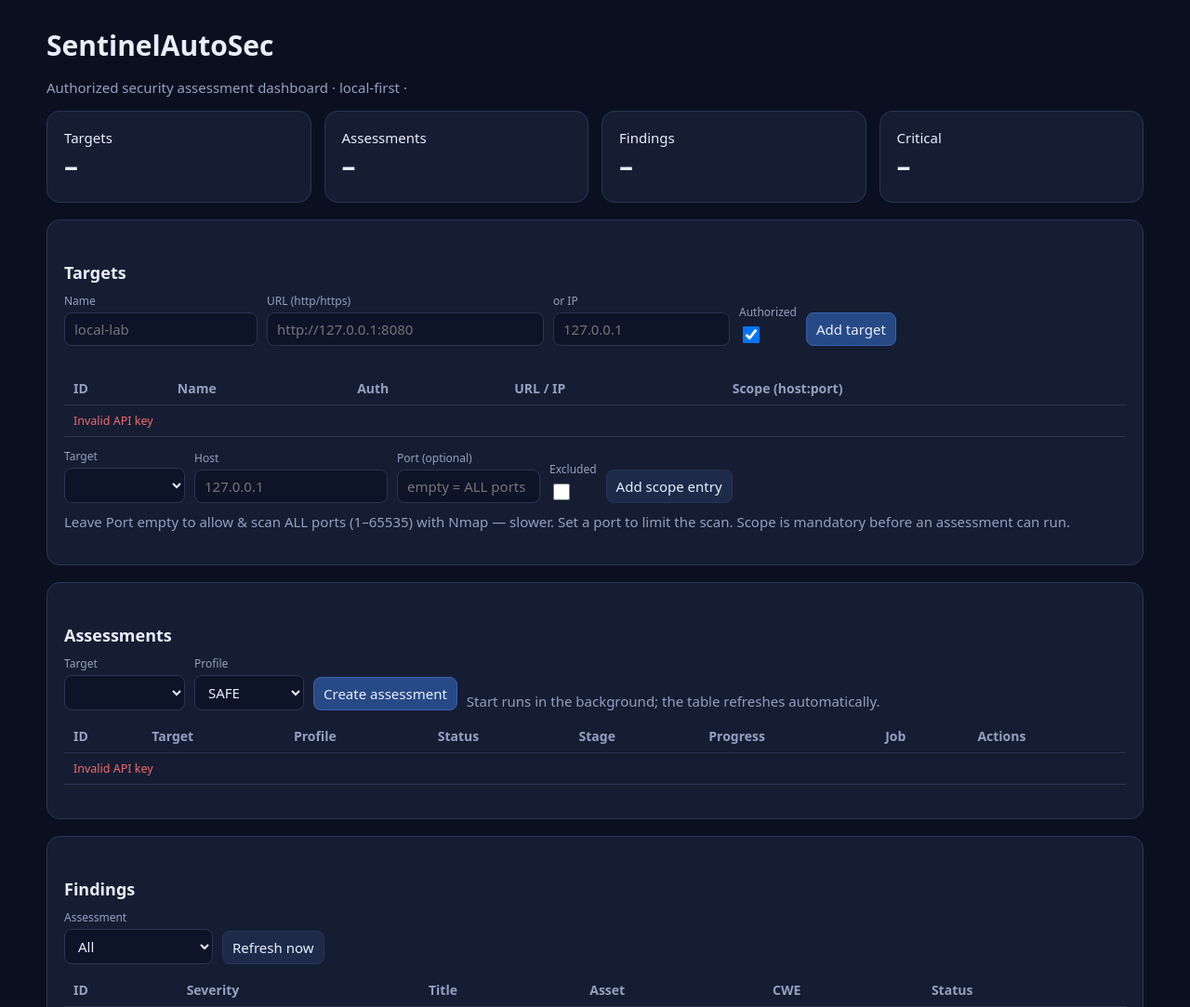
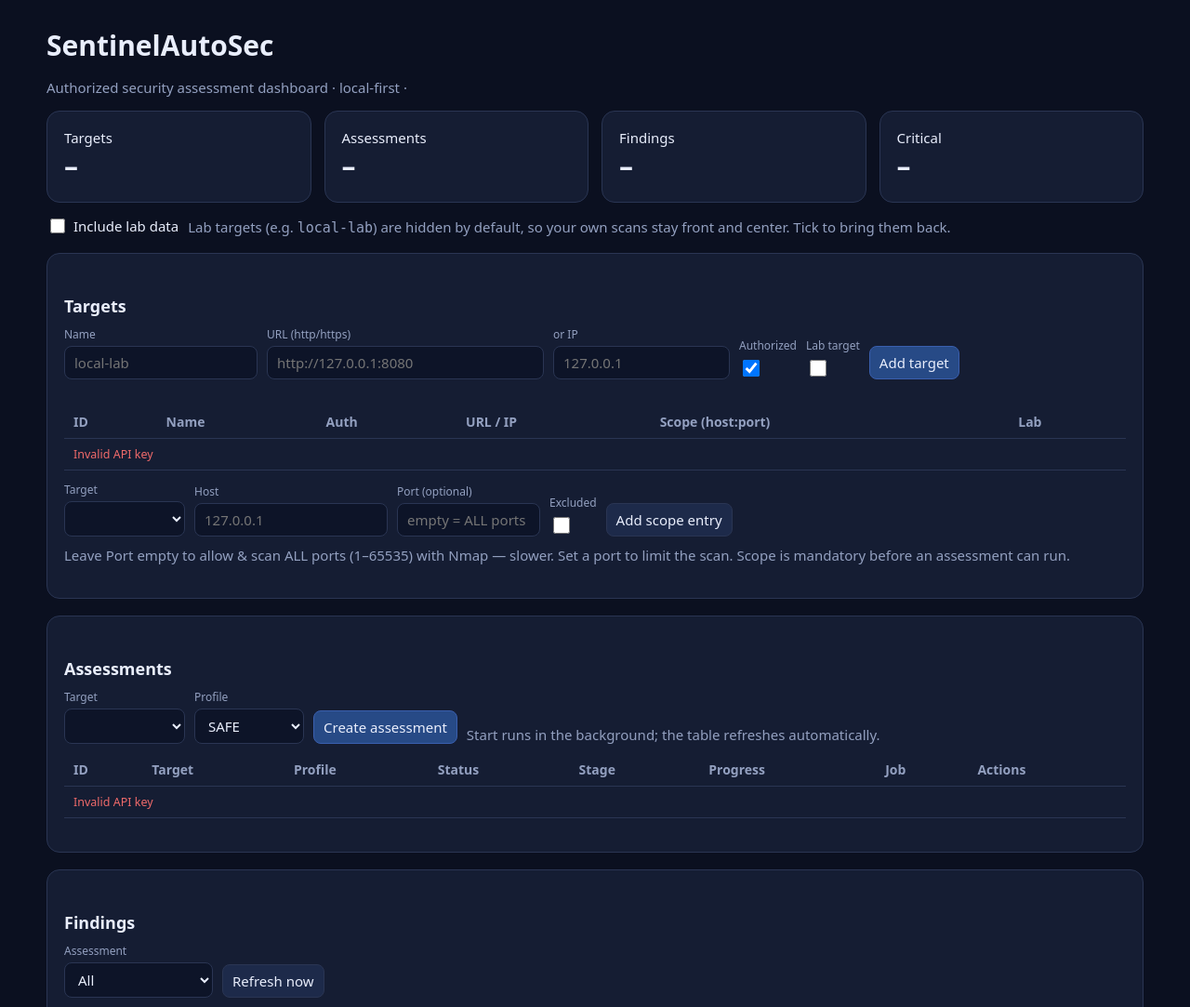
Before and after one commit to xorudra/SentinelAutoSec, a FastAPI app: page / in a window 1280 px wide. Shown: the top 1083 px of the page at 93% size. Run offline with FastAPI, Linux system fonts and the light colour scheme; lists and menus that the app fills with data are empty.

Commit message:
feat: hide lab targets by default so your own scans show first
- New is_lab flag on targets with a 'Lab target' checkbox at creation and a per-row Mark/Unmark lab action
- /targets, /assessments, /findings and /audit-logs accept include_lab=true; default responses exclude lab data
- Dashboard gains an 'Include lab data' switch (remembered per browser via localStorage), LAB badge and stat cards follow the same filter
- migrate_schema() adds the column to existing databases, auto-tags the bundled 'local-lab' target as lab, and now also runs on API startup
- POST /targets/{id}/lab endpoint + audit log entry on change; 4 new tests (66 total)

```diff
--- a/apps/api/main.py
+++ b/apps/api/main.py
@@ -8,7 +8,7 @@ from pydantic import BaseModel, Field, HttpUrl
 
 from core.checkpoints import checkpoint_state
 from core.config import settings
-from core.db import SessionLocal, init_db
+from core.db import SessionLocal, init_db, migrate_schema
 from core.jobs import job_status, submit_assessment
 from core.orchestrator import run_assessment
 from database.models import (
@@ -31,6 +31,8 @@ from reporting.generator import build_report
 @asynccontextmanager
 async def lifespan(_: FastAPI):
     init_db()
+    # Additive schema migrations for databases created by older versions.
+    migrate_schema()
 
     from core.jobs import recover_stale_jobs
 
@@ -61,6 +63,11 @@ class TargetCreate(BaseModel):
     url: HttpUrl | None = None
     ip: str | None = None
     authorized: bool = False
+    is_lab: bool = False
+
+
+class TargetLabUpdate(BaseModel):
+    is_lab: bool
 
 
 class ScopeCreate(BaseModel):
@@ -101,6 +108,7 @@ def create_target(data: TargetCreate):
             url=str(data.url) if data.url else None,
             ip=data.ip,
             authorization_status=data.authorized,
+            is_lab=data.is_lab,
         )
         db.add(t)
         db.commit()
@@ -111,21 +119,45 @@ def create_target(data: TargetCreate):
 
 
 @app.get("/targets", dependencies=[Depends(auth)])
-def list_targets():
+def list_targets(include_lab: bool = False):
     with SessionLocal() as db:
+        q = db.query(Target)
+        if not include_lab:
+            q = q.filter(Target.is_lab.is_(False))
         return [
             {
                 "id": t.id,
                 "name": t.name,
                 "authorized": t.authorization_status,
+                "is_lab": t.is_lab,
                 "url": t.url,
                 "ip": t.ip,
                 "scope": [
                     {"host": s.host, "port": s.port, "excluded": s.excluded} for s in t.scopes
                 ],
             }
-            for t in db.query(Target).all()
+            for t in q.all()
         ]
+
+
+@app.post("/targets/{target_id}/lab", dependencies=[Depends(auth)])
+def set_target_lab(target_id: int, data: TargetLabUpdate):
+    with SessionLocal() as db:
+        t = db.get(Target, target_id)
+        if not t:
+            raise HTTPException(404, "Target not found")
+        t.is_lab = data.is_lab
+        db.commit()
+        db.add(
+            AuditLog(
+                action="TARGET_LAB_UPDATE",
+                target=t.name,
+                result="SUCCESS",
+                details=f"is_lab={data.is_lab}",
+            )
+        )
+        db.commit()
+        return {"id": t.id, "name": t.name, "is_lab": t.is_lab}
 
 
 @app.post("/targets/{target_id}/scope", dependencies=[Depends(auth)])
@@ -193,8 +225,13 @@ def resume_assessment(assessment_id: int):
 
 
 @app.get("/assessments", dependencies=[Depends(auth)])
-def assessments():
+def assessments(include_lab: bool = False):
     with SessionLocal() as db:
+        q = db.query(Assessment)
+        if not include_lab:
+            q = q.join(Target, Assessment.target_id == Target.id).filter(
+                Target.is_lab.is_(False)
+            )
         return [
             {
                 "id": a.id,
@@ -206,7 +243,7 @@ def assessments():
                 "error": a.error,
                 "job": job_status(a.id),
             }
-            for a in db.query(Assessment).all()
+            for a in q.all()
         ]
 
 
@@ -219,11 +256,17 @@ def checkpoint(assessment_id: int):
 
 
 @app.get("/findings", dependencies=[Depends(auth)])
-def list_findings(assessment_id: int | None = None):
+def list_findings(assessment_id: int | None = None, include_lab: bool = False):
     with SessionLocal() as db:
         q = db.query(Finding)
         if assessment_id:
             q = q.filter_by(assessment_id=assessment_id)
+        if not include_lab:
+            q = (
+                q.join(Assessment, Finding.assessment_id == Assessment.id)
+                .join(Target, Assessment.target_id == Target.id)
+                .filter(Target.is_lab.is_(False))
+            )
         return [
             {
                 "id": f.id,
@@ -309,8 +352,15 @@ def assets(assessment_id: int | None = None):
 
 
 @app.get("/audit-logs", dependencies=[Depends(auth)])
-def audit_logs():
+def audit_logs(include_lab: bool = False):
     with SessionLocal() as db:
+        q = db.query(AuditLog).order_by(AuditLog.id.desc())
+        if not include_lab:
+            lab_names = [
+                row[0] for row in db.query(Target.name).filter(Target.is_lab.is_(True)).all()
+            ]
+            if lab_names:
+                q = q.filter(AuditLog.target.notin_(lab_names))
         return [
             {
                 "id": x.id,
@@ -321,7 +371,7 @@ def audit_logs():
                 "details": x.details,
                 "created_at": x.created_at.isoformat(),
             }
-            for x in db.query(AuditLog).order_by(AuditLog.id.desc()).limit(200)
+            for x in q.limit(200)
         ]
 
 
--- a/apps/api/templates/dashboard.html
+++ b/apps/api/templates/dashboard.html
@@ -40,6 +40,11 @@ a{color:var(--acc)}
 <div class="card"><div>Critical</div><div class="num" id="s-critical">–</div></div>
 </div>
 
+<div class="row" style="margin-top:14px">
+<label style="cursor:pointer;display:flex;gap:6px;align-items:center"><input type="checkbox" id="lab-toggle" onchange="onLabToggle()" style="width:16px;height:16px"> Include lab data</label>
+<span class="mut">Lab targets (e.g. <code>local-lab</code>) are hidden by default, so your own scans stay front and center. Tick to bring them back.</span>
+</div>
+
 <section>
 <h2>Targets</h2>
 <div class="row">
@@ -47,10 +52,11 @@ a{color:var(--acc)}
 <div class="field"><label>URL (http/https)</label><input id="t-url" size="26" placeholder="http://127.0.0.1:8080"></div>
 <div class="field"><label>or IP</label><input id="t-ip" size="14" placeholder="127.0.0.1"></div>
 <div class="field"><label>Authorized</label><input type="checkbox" id="t-auth" checked style="width:18px;height:18px"></div>
+<div class="field"><label>Lab target</label><input type="checkbox" id="t-lab" style="width:18px;height:18px" title="Lab targets are hidden by default"></div>
 <button class="btn primary" onclick="addTarget()">Add target</button>
 </div>
 <div class="ok-msg" id="t-msg"></div>
-<table><thead><tr><th>ID</th><th>Name</th><th>Auth</th><th>URL / IP</th><th>Scope (host:port)</th></tr></thead><tbody id="targets"></tbody></table>
+<table><thead><tr><th>ID</th><th>Name</th><th>Auth</th><th>URL / IP</th><th>Scope (host:port)</th><th>Lab</th></tr></thead><tbody id="targets"></tbody></table>
 <div class="row" style="margin-top:12px">
 <div class="field"><label>Target</label><select id="sc-target" style="min-width:130px"></select></div>
 <div class="field"><label>Host</label><input id="sc-host" size="16" placeholder="127.0.0.1"></div>
@@ -105,11 +111,32 @@ async function api(path, options) {
   return res.json();
 }
 
+// Lab data visibility: lab targets (e.g. local-lab) are hidden by default so
+// your own scans stay front and center; the choice is remembered per browser.
+function labOn() { return localStorage.getItem("sentinelsec_show_lab") === "1"; }
+function withLab(path, params) {
+  const p = new URLSearchParams(params || {});
+  if (labOn()) p.set("include_lab", "true");
+  const q = p.toString();
+  return q ? `${path}?${q}` : path;
+}
+function onLabToggle() {
+  localStorage.setItem("sentinelsec_show_lab", $("lab-toggle").checked ? "1" : "0");
+  refreshAll();
+}
+async function setLab(id, isLab) {
+  try {
+    await api(`/targets/${id}/lab`, { method: "POST", headers: { "Content-Type": "application/json" }, body: JSON.stringify({ is_lab: isLab }) });
+    await loadTargets();
+  } catch (e) { console.error(e); }
+}
+$("lab-toggle").checked = labOn();
+
 async function loadStats() {
   try {
-    const targets = await api("/targets");
-    const assess = await api("/assessments");
-    const findings = await api("/findings");
+    const targets = await api(withLab("/targets"));
+    const assess = await api(withLab("/assessments"));
+    const findings = await api(withLab("/findings"));
     $("s-targets").textContent = targets.length;
     $("s-assess").textContent = assess.length;
     $("s-findings").textContent = findings.length;
@@ -125,16 +152,17 @@ function targetOptions(selectEl, targets) {
 
 async function loadTargets() {
   try {
-    const targets = await api("/targets");
+    const targets = await api(withLab("/targets"));
     targetOptions($("sc-target"), targets);
     targetOptions($("a-target"), targets);
     $("targets").innerHTML = targets.map(t => `<tr>
-      <td>${t.id}</td><td>${esc(t.name)}</td>
+      <td>${t.id}</td><td>${esc(t.name)}${t.is_lab ? ' <span class="chip">LAB</span>' : ""}</td>
       <td>${t.authorized ? "✅" : "—"}</td>
       <td>${esc(t.url || t.ip || "")}</td>
       <td>${(t.scope || []).map(s => `<span class="chip">${esc(s.host)}:${s.port ?? "*"}${s.excluded ? " (excluded)" : ""}</span>`).join("") || '<span class="mut">none</span>'}</td>
+      <td><button class="btn small" onclick="setLab(${t.id}, ${!t.is_lab})">${t.is_lab ? "Unmark lab" : "Mark lab"}</button></td>
     </tr>`).join("");
-  } catch (e) { $("targets").innerHTML = `<tr><td colspan="5" class="err">${esc(e.message)}</td></tr>`; }
+  } catch (e) { $("targets").innerHTML = `<tr><td colspan="6" class="err">${esc(e.message)}</td></tr>`; }
 }
 
 async function addTarget() {
@@ -145,12 +173,13 @@ async function addTarget() {
   try {
     if (!name) throw new Error("Name is required.");
     if (!url && !ip) throw new Error("Provide a URL or an IP.");
-    const body = { name, authorized: $("t-auth").checked };
+    const body = { name, authorized: $("t-auth").checked, is_lab: $("t-lab").checked };
     if (url) body.url = url;
     if (ip) body.ip = ip;
     await api("/targets", { method: "POST", headers: { "Content-Type": "application/json" }, body: JSON.stringify(body) });
     msg.textContent = `Target "${name}" created.`;
     $("t-name").value = $("t-url").value = $("t-ip").value = "";
+    $("t-lab").checked = false;
     await loadTargets();
   } catch (e) { msg.textContent = "Error: " + e.message; }
 }
@@ -174,7 +203,7 @@ async function addScope() {
 }
 async function loadAssessments() {
   try {
-    const [assess, targets] = await Promise.all([api("/assessments"), api("/targets")]);
+    const [assess, targets] = await Promise.all([api(withLab("/assessments")), api(withLab("/targets"))]);
     const names = Object.fromEntries(targets.map(t => [t.id, t.name]));
     $("assess").innerHTML = assess.map(a => {
       const canStart = !["RUNNING", "COMPLETED"].includes(a.status);
@@ -238,7 +267,7 @@ function openReport(id) { window.open(`/reports/view?assessment_id=${id}&fmt=htm
 async function loadFindings(manual) {
   try {
     const filter = $("f-filter").value;
-    const findings = await api("/findings" + (filter ? `?assessment_id=${filter}` : ""));
+    const findings = await api(withLab("/findings", filter ? { assessment_id: filter } : null));
     $("findings").innerHTML = findings.map(f => `<tr style="cursor:pointer" onclick="showFinding(${f.id})">
       <td>${f.id}</td>
       <td><span class="sev ${esc(f.severity)}">${esc(f.severity)}</span></td>
@@ -258,7 +287,7 @@ async function showFinding(id) {
 
 async function loadAudit() {
   try {
-    const logs = await api("/audit-logs");
+    const logs = await api(withLab("/audit-logs"));
     $("audit").innerHTML = logs.slice(0, 10).map(l => `<tr>
       <td class="mut">${esc((l.created_at || "").replace("T", " ").slice(0, 19))}</td>
       <td>${esc(l.action)}</td><td>${esc(l.target ?? "—")}</td>
--- a/database/models.py
+++ b/database/models.py
@@ -21,6 +21,7 @@ class Target(Base):
     environment: Mapped[str] = mapped_column(String(40), default="LAB")
     owner: Mapped[str | None] = mapped_column(String(120))
     authorization_status: Mapped[bool] = mapped_column(Boolean, default=False)
+    is_lab: Mapped[bool] = mapped_column(Boolean, default=False)
     created_at: Mapped[datetime] = mapped_column(DateTime(timezone=True), default=now)
     updated_at: Mapped[datetime] = mapped_column(DateTime(timezone=True), default=now, onupdate=now)
     scopes = relationship("TargetScope", back_populates="target", cascade="all, delete-orphan")
```
Also changed, not shown: core/db.py (+15 -0 lines), tests/test_lab_visibility.py (added, +104 -0 lines), CHANGELOG.md, README.md.
